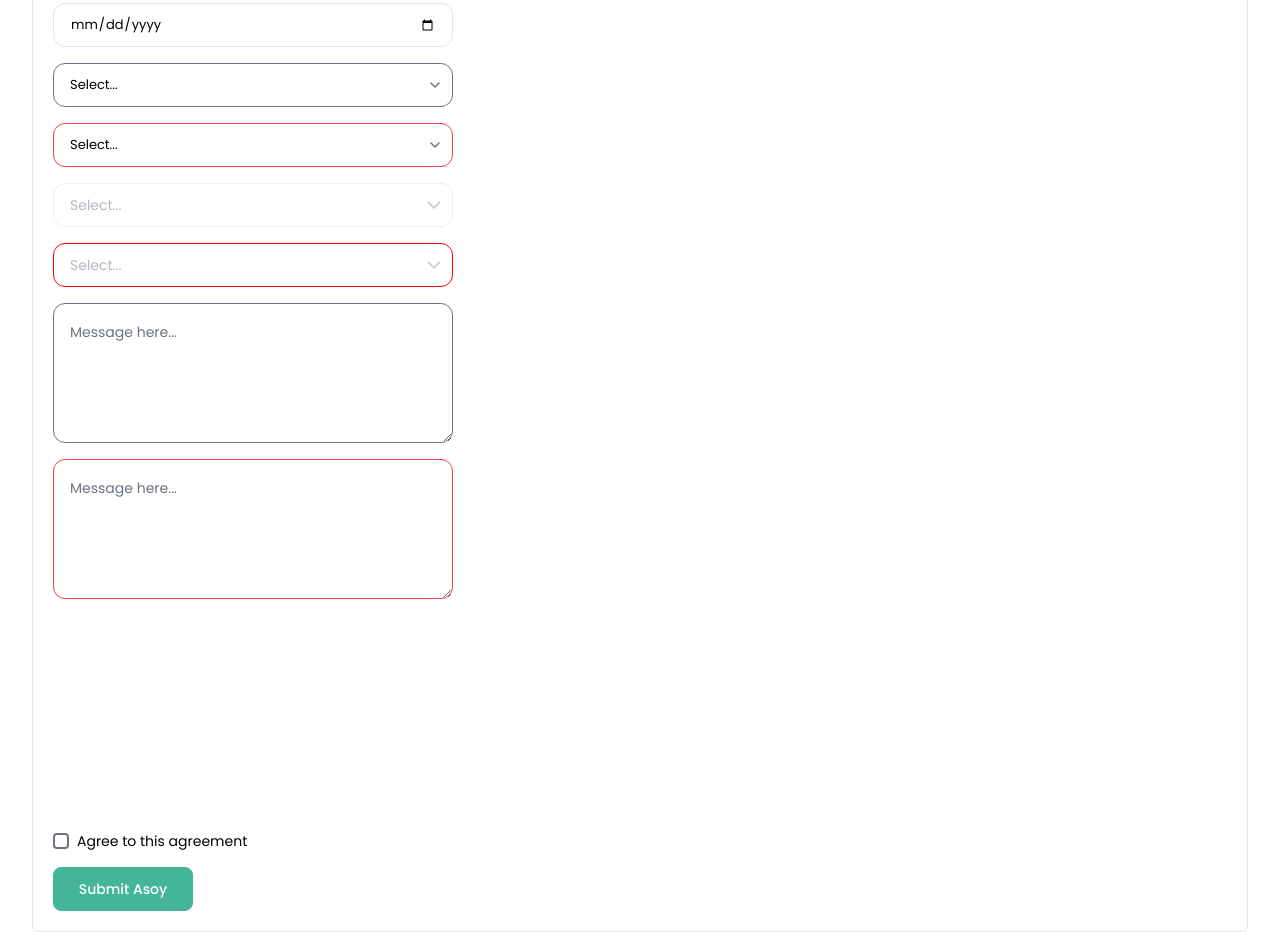
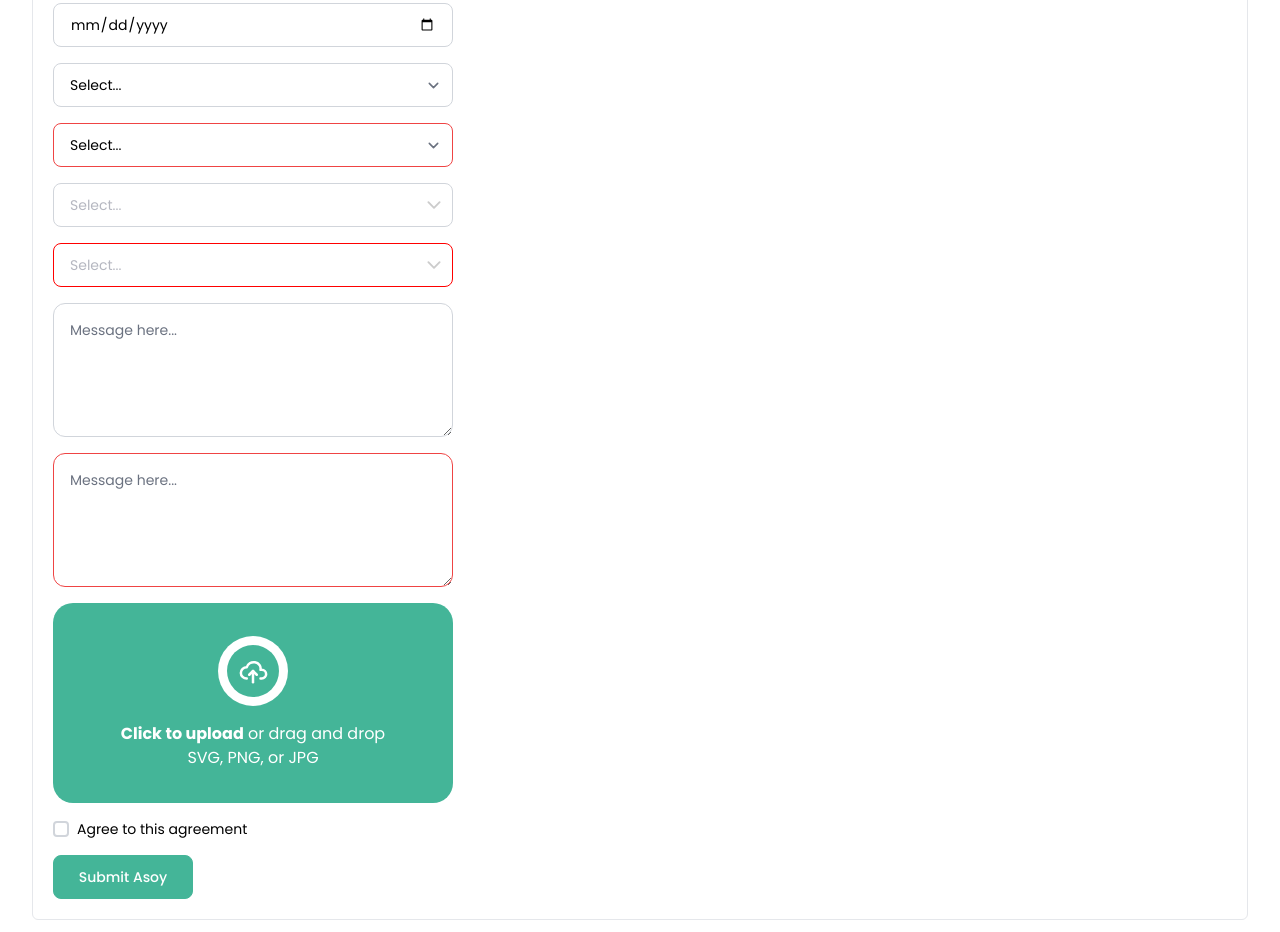
Before and after one commit to pandemuliada/nextjs-starter, a Next.js app: page / in a window 1280 px wide. Shown: the part 660-1592 px from the top of the page. Built offline with nearby package versions, Linux system fonts and the light colour scheme.

Commit message:
fix form components ui

```diff
--- a/components/ui/form/Checkbox.js
+++ b/components/ui/form/Checkbox.js
@@ -14,7 +14,7 @@ const Checkbox = (props) => {
         name={name}
         id={id || name}
         type="checkbox"
-        className={`form-checkbox w-4 h-4 text-primary bg-transparent rounded border-[2px] border-carrara no-ring ${className}`}
+        className={`form-checkbox w-4 h-4 text-primary bg-transparent rounded border-[2px] border-gray-300 no-ring ${className}`}
         {...register(name)}
       />
     );
--- a/components/ui/form/CustomSelect.js
+++ b/components/ui/form/CustomSelect.js
@@ -34,14 +34,14 @@ const CustomSelect = (props) => {
     }),
     control: (provided, state) => ({
       ...provided,
-      borderRadius: style?.borderRadius || "12px",
+      borderRadius: style?.borderRadius || "8px",
       height: style?.height || "44px",
-      border: `solid 1px ${error ? "red" : "#EFEEEB"}`,
+      border: `solid 1px ${error ? "red" : "rgb(209 213 219)"}`,
       // borderColor: style?.borderColor || "#EFEEEB",
       boxShadow: "none",
       whiteSpace: "nowrap",
       "&:hover": {
-        borderColor: style?.borderColor || (error ? "red" : "#EFEEEB"),
+        borderColor: style?.borderColor || (error ? "red" : "rgb(209 213 219)"),
       },
       fontWeight: 400,
       padding: style?.padding || "0px 0px 0px 6px",
@@ -102,7 +102,7 @@ const CustomSelect = (props) => {
         DropdownIndicator,
         IndicatorSeparator: false,
         NoOptionsMessage: () => (
-          <div className="text-sm text-bombay px-5 py-2">No options</div>
+          <div className="text-sm text-gray-700 px-5 py-2">No options</div>
         ),
       }}
     />
--- a/components/ui/form/DatePicker/index.js
+++ b/components/ui/form/DatePicker/index.js
@@ -1,6 +1,7 @@
 import { forwardRef, useMemo } from "react";
 import Popup from "@/components/ui/Popup";
 import Calendar from "./Calendar";
+import classNames from "classnames";
 
 const defaultClassName =
   "h-[44px] w-full border border-carrara rounded-xl outline-none px-4 text-[13px] text-cod-gray placeholder:text-bombay disabled:bg-white";
@@ -33,6 +34,14 @@ const DatePicker = (props) => {
     return "";
   }, [error, errorClassName]);
 
+  const style = classNames(
+    "h-[44px] w-full border border-gray-300 rounded-lg outline-none px-4 text-sm hover:border-primary focus:border-primary remove-date-icon",
+    {
+      "border border-red-500 hover:border-red-500 focus:border-red-500": error,
+    },
+    className
+  );
+
   return (
     <div className="w-full">
       <Popup
@@ -44,12 +53,12 @@ const DatePicker = (props) => {
             placeholder={placeholder}
             value={value}
             onChange={(e) => onChange(e.target.value)}
-            className={`${defaultClassName} ${className} ${formattedErrorClassName}`}
+            className={style}
             onClick={(e) => e.preventDefault()} // Prevent opening the default date picker on safari
           />
         }
       >
-        <div className="w-fit bg-white p-5 rounded-[18px] popup-shadow">
+        <div className="w-[300px] bg-white p-5 rounded-lg popup-shadow">
           <Calendar
             value={value}
             defaultValue={defaultValue}
--- a/components/ui/form/DefaultSelect.js
+++ b/components/ui/form/DefaultSelect.js
@@ -1,7 +1,5 @@
+import classNames from "classnames";
 import { forwardRef, useMemo } from "react";
-
-const defaultClassName =
-  "form-select h-[44px] w-full border border-carrara rounded-xl outline-none px-4 text-[13px] text-cod-gray placeholder:text-bombay no-ring hover:border-primary focus:border-primary";
 
 const DefaultSelect = (props) => {
   const {
@@ -26,19 +24,13 @@ const DefaultSelect = (props) => {
     return [{ value: "", label: placeholder }];
   }, [options, placeholder]);
 
-  const formattedErrorClassName = useMemo(() => {
-    if (error) {
-      if (errorClassName) {
-        return errorClassName;
-      }
-
-      if (!errorClassName) {
-        return "border border-red-500";
-      }
-    }
-
-    return "";
-  }, [error, errorClassName]);
+  const style = classNames(
+    "form-select h-[44px] w-full border border-gray-300 rounded-lg outline-none px-4 text-sm no-ring hover:border-primary focus:border-primary",
+    {
+      "border border-red-500 hover:border-red-500 focus:border-red-500": error,
+    },
+    className
+  );
 
   if (register) {
     return (
@@ -48,7 +40,7 @@ const DefaultSelect = (props) => {
         placeholder={placeholder}
         {...register(name)}
         defaultValue={defaultValue}
-        className={`${defaultClassName} ${className} ${formattedErrorClassName}`}
+        className={style}
       >
         {combinedOptions.map((option, index) => (
           <option
@@ -71,7 +63,7 @@ const DefaultSelect = (props) => {
       defaultValue={defaultValue}
       value={value}
       onChange={(e) => onChange(e.target.value)}
-      className={`${defaultClassName} ${className} ${formattedErrorClassName}`}
+      className={style}
     >
       {combinedOptions.map((option, index) => (
         <option disabled={index === 0} key={option.value} value={option.value}>
--- a/components/ui/form/FileUploader.js
+++ b/components/ui/form/FileUploader.js
@@ -11,7 +11,11 @@ const FileUploader = (props) => {
 
   const onDrop = useCallback((acceptedFiles) => {
     // Do something with the files
-    console.log(acceptedFiles);
+    if (multiple) {
+      onUpload(acceptedFiles);
+    } else {
+      onUpload(acceptedFiles[0]);
+    }
   }, []);
 
   const { getRootProps, getInputProps, isDragActive, acceptedFiles } =
@@ -24,12 +28,12 @@ const FileUploader = (props) => {
   return (
     <div
       {...getRootProps()}
-      className={`cursor-pointer h-[200px] w-full bg-sorrell-brown rounded-[20px] flex items-center justify-center ${className}`}
+      className={`cursor-pointer h-[200px] w-full bg-primary rounded-[20px] flex items-center justify-center ${className}`}
     >
       <input {...getInputProps()} />
       <div className="max-w-[300px] px-3">
-        <div className="w-[70px] h-[70px] bg-indian-khaki rounded-full p-[9px] mx-auto mb-4">
-          <div className="w-full h-full bg-sandrift rounded-full flex items-center justify-center">
+        <div className="w-[70px] h-[70px] bg-white rounded-full p-[9px] mx-auto mb-4">
+          <div className="w-full h-full bg-primary rounded-full flex items-center justify-center">
             <TbCloudUpload color="white" size={30} />
           </div>
         </div>
--- a/components/ui/form/PasswordInput.js
+++ b/components/ui/form/PasswordInput.js
@@ -1,8 +1,6 @@
+import classNames from "classnames";
 import { useMemo, useState } from "react";
 import { IoEyeOffOutline, IoEyeOutline } from "react-icons/io5";
-
-const defaultClassName =
-  "h-[44px] w-full border border-carrara rounded-xl outline-none px-4 text-[13px] text-cod-gray placeholder:text-bombay hover:border-primary focus:border-primary remove-password-toggler";
 
 const PasswordInput = (props) => {
   const {
@@ -20,19 +18,13 @@ const PasswordInput = (props) => {
 
   const [showPassword, setShowPassword] = useState(false);
 
-  const formattedErrorClassName = useMemo(() => {
-    if (error) {
-      if (errorClassName) {
-        return errorClassName;
-      }
-
-      if (!errorClassName) {
-        return "border border-red-500 hover:border-red-500 focus:border-red-500";
-      }
-    }
-
-    return "";
-  }, [error, errorClassName]);
+  const style = classNames(
+    "h-[44px] w-full border border-gray-300 rounded-lg outline-none px-4 text-sm hover:border-primary focus:border-primary remove-password-toggler",
+    {
+      "border border-red-500 hover:border-red-500 focus:border-red-500": error,
+    },
+    className
+  );
 
   return (
     <div className="relative w-full">
@@ -44,9 +36,10 @@ const PasswordInput = (props) => {
           placeholder={placeholder}
           {...register(name)}
           defaultValue={defaultValue}
-          className={`${defaultClassName} ${className} ${formattedErrorClassName}`}
+          className={style}
         />
       )}
+
       {!register && (
         <input
           type={showPassword ? "text" : "password"}
@@ -56,7 +49,7 @@ const PasswordInput = (props) => {
           value={value}
           onChange={(e) => onChange(e.target.value)}
           defaultValue={defaultValue}
-          className={`${defaultClassName} ${className} ${formattedErrorClassName}`}
+          className={style}
         />
       )}
       <div
--- a/components/ui/form/TextInput.js
+++ b/components/ui/form/TextInput.js
@@ -1,7 +1,5 @@
+import classNames from "classnames";
 import { forwardRef, useMemo } from "react";
-
-const defaultClassName =
-  "h-[44px] w-full border border-carrara rounded-xl outline-none px-4 text-[13px] text-cod-gray placeholder:text-bombay hover:border-primary focus:border-primary";
 
 const TextInput = (props) => {
   const {
@@ -18,19 +16,13 @@ const TextInput = (props) => {
     defaultValue = "",
   } = props;
 
-  const formattedErrorClassName = useMemo(() => {
-    if (error) {
-      if (errorClassName) {
-        return errorClassName;
-      }
-
-      if (!errorClassName) {
-        return "border border-red-500 hover:border-red-500 focus:border-red-500";
-      }
-    }
-
-    return "";
-  }, [error, errorClassName]);
+  const style = classNames(
+    "h-[44px] w-full border border-gray-300 rounded-lg outline-none px-4 text-sm hover:border-primary focus:border-primary",
+    {
+      "border border-red-500 hover:border-red-500 focus:border-red-500": error,
+    },
+    className
+  );
 
   if (register) {
     return (
@@ -41,7 +33,7 @@ const TextInput = (props) => {
         placeholder={placeholder}
         {...register(name)}
         defaultValue={defaultValue}
-        className={`${defaultClassName} ${className} ${formattedErrorClassName}`}
+        className={style}
       />
     );
   }
@@ -55,7 +47,7 @@ const TextInput = (props) => {
       value={value}
       onChange={(e) => onChange(e.target.value)}
       defaultValue={defaultValue}
-      className={`${defaultClassName} ${className} ${formattedErrorClassName}`}
+      className={style}
     />
   );
 };
--- a/components/ui/form/Textarea.js
+++ b/components/ui/form/Textarea.js
@@ -1,7 +1,5 @@
+import classNames from "classnames";
 import { forwardRef, useMemo } from "react";
-
-const defaultClassName =
-  "form-textarea h-[140px] w-full border border-carrara rounded-xl outline-none px-4 py-4 text-[13px] text-cod-gray placeholder:text-bombay placeholder:text-[14px] font-normal hover:border-primary focus:border-primary no-ring";
 
 const Textarea = (props) => {
   const {
@@ -14,22 +12,16 @@ const Textarea = (props) => {
     onChange,
     error,
     errorClassName = "",
-    rows = 140,
+    rows = 5,
   } = props;
 
-  const formattedErrorClassName = useMemo(() => {
-    if (error) {
-      if (errorClassName) {
-        return errorClassName;
-      }
-
-      if (!errorClassName) {
-        return "border border-red-500 hover:border-red-500 focus:border-red-500";
-      }
-    }
-
-    return "";
-  }, [error, errorClassName]);
+  const style = classNames(
+    "form-textarea w-full border border-gray-300 rounded-xl outline-none px-4 py-4 text-sm placeholder:text-[14px] font-normal hover:border-primary focus:border-primary no-ring",
+    {
+      "border border-red-500 hover:border-red-500 focus:border-red-500": error,
+    },
+    className
+  );
 
   if (register) {
     return (
@@ -38,8 +30,8 @@ const Textarea = (props) => {
         id={id || name}
         placeholder={placeholder}
         {...register(name)}
-        className={`${defaultClassName} ${className} ${formattedErrorClassName}`}
         rows={rows}
+        className={style}
       />
     );
   }
@@ -51,7 +43,7 @@ const Textarea = (props) => {
       placeholder={placeholder}
       value={value}
       onChange={(e) => onChange(e.target.value)}
-      className={`${defaultClassName} ${className} ${formattedErrorClassName}`}
+      className={style}
       rows={rows}
     />
   );
--- a/styles/globals.css
+++ b/styles/globals.css
@@ -10,6 +10,13 @@
   display: none;
 }
 
+/* Remove calendar icon for date input on right side  */
+.remove-date-icone::-webkit-inner-spin-button,
+.remove-date-icone::-webkit-calendar-picker-indicator {
+  display: none;
+  -webkit-appearance: none;
+}
+
 /* Remove ring from focused inputs */
 .no-ring {
   @apply focus:ring-0 focus:ring-offset-0;
```
